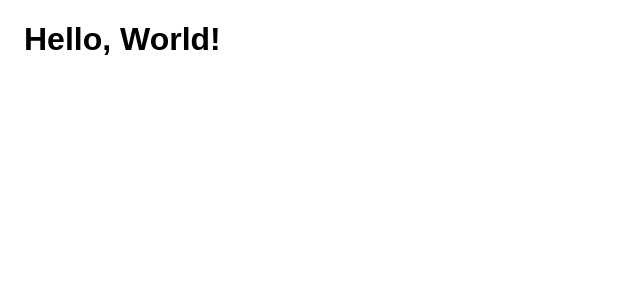
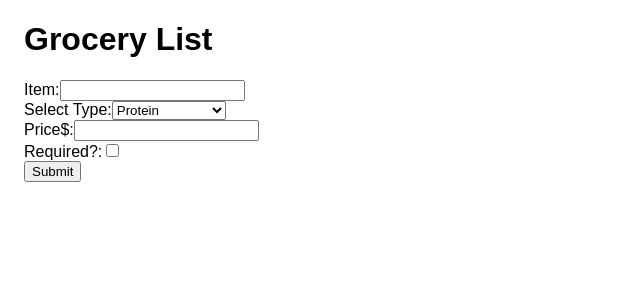
Before and after one commit to tjlee527/GroceryHelper, a React (Create React App) app in the folder client/: page / in a window 1280 px wide. Shown: the top 300 px of the page, without its empty margins (0-640 px from the left). Built offline with nearby package versions, Linux system fonts and the light colour scheme; the HTML template or start-up script is replaced by a standard one.

Commit message:
added post request for grocery item

```diff
--- a/client/src/App.jsx
+++ b/client/src/App.jsx
@@ -1,11 +1,38 @@
 import React, { Component} from "react";
 import "./App.css";
+import Form from './Form.jsx';
+import $ from 'jquery';
 
 class App extends Component{
+  constructor(props) {
+    super(props);
+    this.state = {
+      form: true
+    };
+
+    this.addNewItem = this.addNewItem.bind(this);
+  }
+
+  addNewItem(dataObj) {
+    $.ajax({
+      type: 'POST',
+      url: '/api/item',
+      data: dataObj,
+      success: (response) => {
+        console.log(response);
+        this.setState({
+          form: false
+        })
+      }
+    })
+  }
+
+
   render(){
     return(
       <div className="App">
-        <h1> Hello, World! </h1>
+        <h1> Grocery List </h1>
+        <Form addNewItem={this.addNewItem}/>
       </div>
     );
   }
--- /dev/null
+++ b/client/src/Form.jsx
@@ -0,0 +1,80 @@
+import React, { Component} from "react";
+import "./App.css";
+
+class Form extends React.Component {
+  constructor(props) {
+    super(props);
+    this.state = {
+      required: false
+    };
+
+    this.handleInputChange = this.handleInputChange.bind(this);
+    this.handleTypeChange = this.handleTypeChange.bind(this);
+    this.handleSubmit = this.handleSubmit.bind(this);
+  }
+
+  handleInputChange(event) {
+    const target = event.target;
+    const value = target.type === 'checkbox' ? target.checked : target.value;
+    const name = target.name;
+
+    this.setState({
+      [name]: value
+    });
+  }
+
+  handleTypeChange(event) {
+    this.setState({type: event.target.value});
+  }
+
+  handleSubmit(event) {
+    event.preventDefault();
+    this.props.addNewItem(this.state);
+  }
+
+  render() {
+    return (
+      <form onSubmit={this.handleSubmit}>
+        <label>
+          Item:
+          <input
+            name="item"
+            type="text"
+            onChange={this.handleInputChange} />
+        </label>
+        <br />
+        <label>
+          Select Type:
+          <select value={this.state.type} onChange={this.handleTypeChange}>
+            <option value="protein">Protein</option>
+            <option value="vegetable">Vegetable</option>
+            <option value="carb">Carb</option>
+            <option value="pantry">Pantry Staple</option>
+            <option value="snack">Other Yummies</option>
+          </select>
+        </label>
+        <br />
+        <label>
+          Price$:
+          <input
+            name="price"
+            type="text"
+            onChange={this.handleInputChange} />
+        </label>
+        <br />
+        <label>
+          Required?:
+          <input
+            name="required"
+            type="checkbox"
+            checked={this.state.required}
+            onChange={this.handleInputChange} />
+        </label>
+        <br />
+        <input type="submit" value="Submit" />
+      </form>
+    );
+  }
+}
+
+export default Form;
--- a/database/index.js
+++ b/database/index.js
@@ -15,8 +15,10 @@ db.once('open', function() {
 const itemSchema = new Schema({
   item: String,
   type: String,
-  price: Number,
+  price: String,
   required: String,
 });
 
 const Items = mongoose.model('Items', itemSchema);
+
+module.exports = Items;
--- a/package.json
+++ b/package.json
@@ -20,8 +20,10 @@
   "homepage": "https://github.com/tjlee527/hrr40-mvp#readme",
   "dependencies": {
     "@babel/runtime": "^7.6.2",
+    "axios": "^0.19.0",
     "body-parser": "^1.19.0",
     "express": "^4.17.1",
+    "jquery": "^3.4.1",
     "mongoose": "^5.7.1",
     "path": "^0.12.7",
     "react": "^16.10.0",
```
Also changed, not shown: 2 other files (tests, documents, lock files or other folders).
